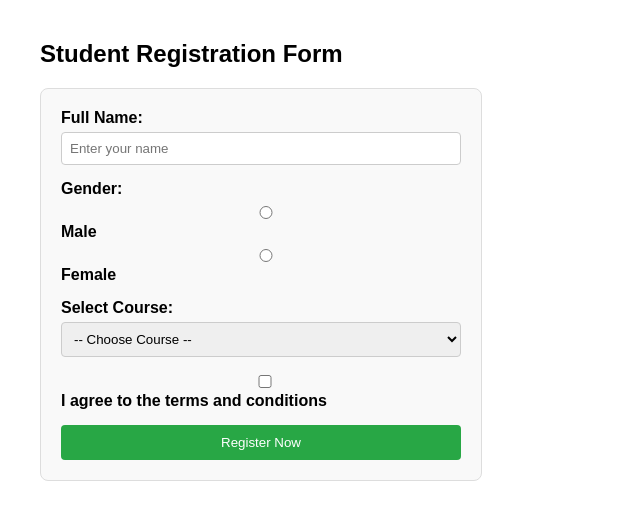
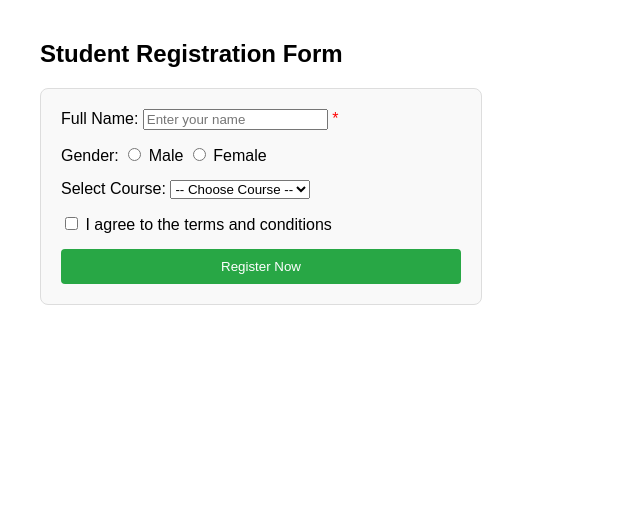
Before and after one commit to gnagpal7030/Web-Dev, a plain HTML site: page JavaScript/ui/forms.html in a window 1280 px wide. Shown: the whole page, without its empty margins (0-640 px from the left). Drawn offline with Linux system fonts and the light colour scheme.

Commit message:
js projects

```diff
--- a/JavaScript/ui/forms.html
+++ b/JavaScript/ui/forms.html
@@ -23,21 +23,6 @@
             margin-bottom: 15px;
         }
 
-        label {
-            display: block;
-            margin-bottom: 5px;
-            font-weight: bold;
-        }
-
-        input,
-        select,
-        textarea {
-            width: 100%;
-            padding: 8px;
-            box-sizing: border-box;
-            border: 1px solid #ccc;
-            border-radius: 4px;
-        }
 
         .error {
             color: red;
@@ -70,7 +55,7 @@
         <!-- Text Input -->
         <div class="form-group">
             <label for="student-name">Full Name:</label>
-            <input type="text" id="student-name" placeholder="Enter your name">
+            <input type="text" id="student-name" placeholder="Enter your name"> <span style="color:red;">*</span>
             <span id="name-error" class="error"></span>
         </div>
 
@@ -125,7 +110,7 @@
 
             // 2. ACCESSING & VALIDATING TEXT INPUT VALUES (.value & .trim())
             const nameInput = document.getElementById('student-name');
-            const nameValue = nameInput.value.trim(); // .trim() removes accidental leading/trailing spaces
+            const nameValue = nameInput.value.trim(); // .trim() removes accidental leading/trailing spaces, sanitizing the input.
 
             if (nameValue === "") {
                 document.getElementById('name-error').textContent = "Full name is required!";
@@ -165,10 +150,12 @@
 
                 alert(`Registration successful for ${nameValue} in ${selectedCourse}!`);
                 form.reset(); // Resets all form fields back to empty/default states
+            }else{
+                console.log("Form values are invalid. You are not allowed to submit the form.");
             }
         });
+
     </script>
-
 </body>
 
 </html>
```
Also changed, not shown: JavaScript/ui/ecommerce-website/index.html (+1 -1 lines), JavaScript/ui/events.html (+2 -2 lines), 1 other file.
